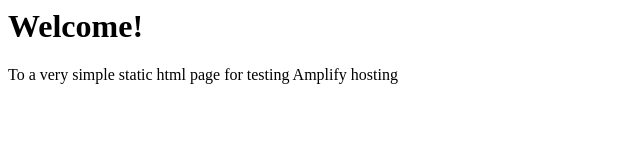
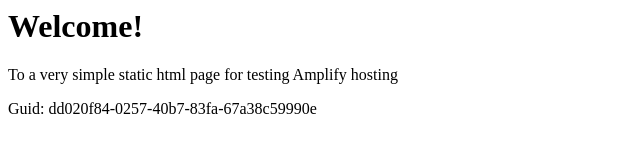
Before and after one commit to aws-aemilia-yul/Github-PR-Commit-Integration-Test-DoNotTouch-Gith-P5X5MO5I-v1-prod-ca-central-1, a website: page src/index.html in a window 1280 px wide. Shown: the whole page, without its empty margins (0-640 px from the left). Drawn offline with Linux system fonts and the light colour scheme.

Commit message:
commit from integ tests

```diff
--- a/src/index.html
+++ b/src/index.html
@@ -1,3 +1,5 @@
+
+
 <html lang="en">
 
 <head>
@@ -10,6 +12,6 @@
 <body>
     <h1>Welcome!</h1>
     <p>To a very simple static html page for testing Amplify hosting</p>
-</body>
+    <p>Guid: dd020f84-0257-40b7-83fa-67a38c59990e</p></body>
 
 </html>
```
